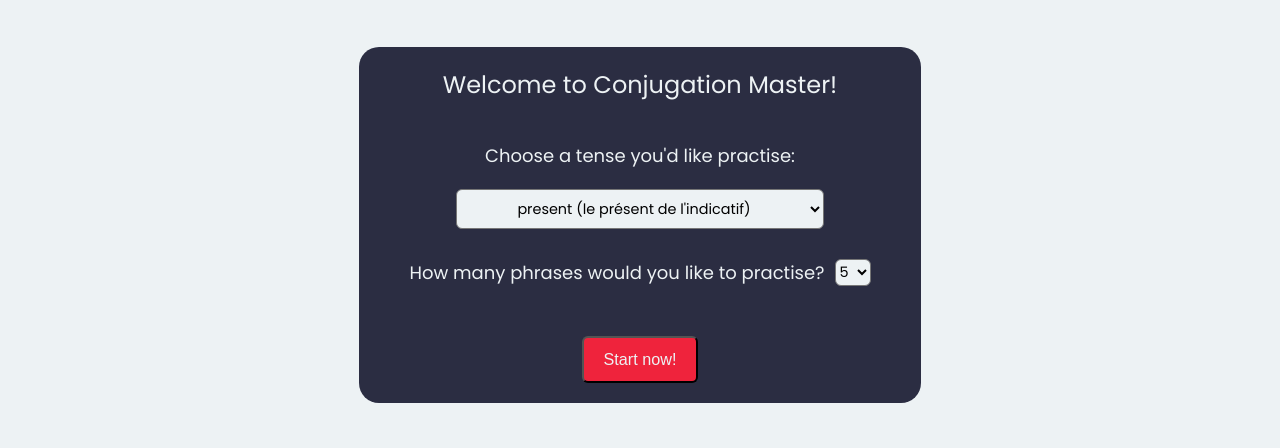
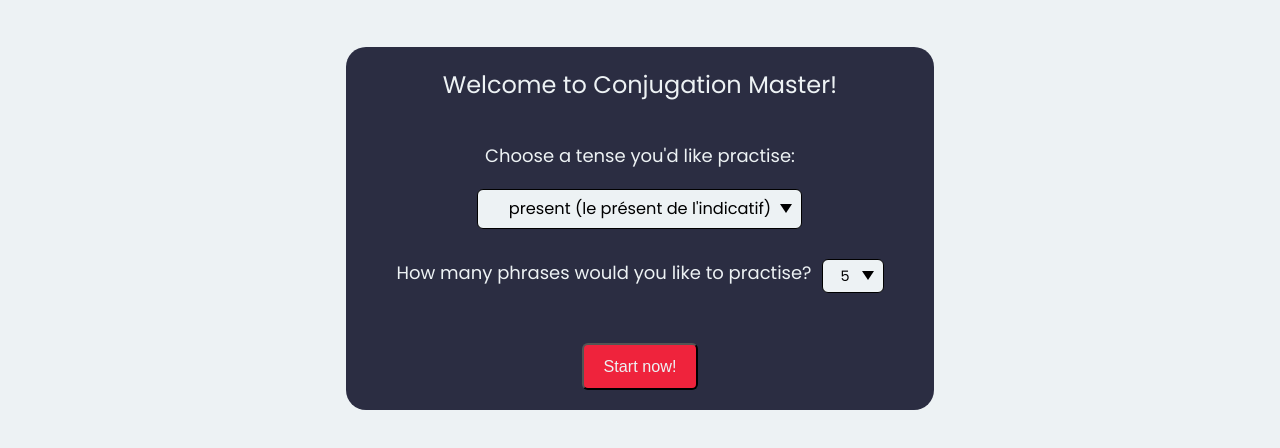
Before and after one commit to vladtsk/conjugation-netlify, a website with bundled scripts: page index.html in a window 1280 px wide. Shown: the part 94-542 px from the top of the page. Built offline with nearby package versions, Linux system fonts and the light colour scheme; no server answers.

Commit message:
Changing the default styling of select elements

```diff
--- a/src/pagesetup.js
+++ b/src/pagesetup.js
@@ -28,10 +28,14 @@ export async function showFirstPage() {
   labelTense.innerText = "Choose a tense you'd like practise:";
   tenseSelect.appendChild(labelTense);
 
+  const selectDiv = document.createElement("div");
+  selectDiv.classList.add("selectDiv");
+  tenseSelect.appendChild(selectDiv);
+
   const selectElement = document.createElement("select");
   selectElement.name = "tense";
   selectElement.id = "tense";
-  tenseSelect.appendChild(selectElement);
+  selectDiv.appendChild(selectElement);
 
   const optionPresent = document.createElement("option");
   optionPresent.value = "present";
@@ -59,10 +63,14 @@ export async function showFirstPage() {
   phrNbLabel.innerText = "How many phrases would you like to practise?";
   phrNbSection.appendChild(phrNbLabel);
 
+  const selectNbPhrasesDiv = document.createElement("div");
+  selectNbPhrasesDiv.classList.add("selectNbPhrasesDiv");
+  phrNbSection.appendChild(selectNbPhrasesDiv);
+
   const selectPhrNb = document.createElement("select");
   selectPhrNb.name = "phraseNb";
   selectPhrNb.id = "phraseNb";
-  phrNbSection.appendChild(selectPhrNb);
+  selectNbPhrasesDiv.appendChild(selectPhrNb);
 
   const phrNb5 = document.createElement("option");
   phrNb5.value = 5;
--- a/style.css
+++ b/style.css
@@ -2,6 +2,11 @@
 * {
   padding: 0;
   margin: 0;
+  box-sizing: border-box;
+}
+
+*::before,
+*::after {
   box-sizing: border-box;
 }
 
@@ -16,6 +21,13 @@ body {
   -moz-user-select: none;
   -ms-user-select: none;
   user-select: none;
+}
+
+input,
+button {
+  -webkit-appearance: none;
+  -moz-appearance: none;
+  appearance: none;
 }
 
 a {
@@ -111,26 +123,73 @@ main {
   gap: 20px;
 }
 
-.tense-section select {
+/*.tense-section select {
   text-align: center;
+}*/
+
+select {
+  -webkit-appearance: none;
+  -moz-appearance: none;
+  appearance: none;
+
+  background-color: #fff;
+  border: 1px solid #000;
+  color: #000;
+}
+
+.selectDiv,
+.selectNbPhrasesDiv {
+  position: relative;
+}
+
+.selectDiv::after,
+.selectNbPhrasesDiv::after {
+  content: "";
+  position: absolute;
+  right: 10px;
+  width: 0;
+  height: 0;
+
+  border-left: 6px solid transparent;
+  border-right: 6px solid transparent;
+  border-top: 9px solid #000;
+
+  pointer-events: none;
+}
+
+.selectDiv::after {
+  margin-top: 15px;
+}
+
+.selectNbPhrasesDiv::after {
+  margin-top: 12px;
 }
 
 #tense {
   color: black;
   background-color: var(--color-secondary);
   text-align: center;
-  width: 80%;
+
   border-radius: 6px;
   height: 40px;
   font-family: "Poppins", sans-serif;
+  font-size: 0.9em;
+  padding-inline: 30px;
+  padding-block: 5px;
+  margin-left: auto;
+  margin-right: auto;
+}
+
+/*
+.selectDiv option {
   font-size: 0.8em;
-  /*margin-left: auto;
-  margin-right: auto;*/
-}
+  text-align: center;
+}*/
 
 /* Styling the 'number of phrases' section */
 .nb-phrases {
   display: flex;
+  flex-wrap: nowrap;
   justify-content: center;
   text-align: center;
   margin-top: 30px;
@@ -140,10 +199,14 @@ main {
 #phraseNb {
   color: black;
   background-color: var(--color-secondary);
-
   border-radius: 6px;
   font-family: "Poppins", sans-serif;
   font-size: 0.8em;
+  width: fit-content;
+
+  padding-left: 18px;
+  padding-right: 28px;
+  padding-block: 6px;
 }
 
 /* Styling the start section */
@@ -277,8 +340,8 @@ main {
   text-align: center;
   padding: 10px;
   background-color: var(--color-secondary);
-  /*width: 100%;
-  height: 100%;*/
+  width: 100%;
+  height: 100%;
   border-radius: 6px;
 }
 
@@ -287,11 +350,13 @@ main {
 }
 
 input[disabled] {
-  background-color: #f2f2f2;
+  background-color: white;
+  opacity: 0.8;
   /*color: #383642;*/
 }
 button[disabled] {
-  background-color: #f2f2f2;
+  background-color: white;
+  opacity: 0.8;
 }
 
 .translation {
@@ -539,9 +604,14 @@ button[disabled] {
   padding-left: 20px;
   padding-right: 20px;
   border-radius: 6px;
-  /*background-color: var(--color-tertiary);
-  color: var(--color-secondary);*/
+  color: black;
+  background-color: var(--color-secondary);
+  /*color: var(--color-secondary);*/
   font-size: 0.9em;
+}
+
+#showSummary-btn:hover {
+  background-color: #faeeeb;
 }
 
 /* Styling the chart */
@@ -571,8 +641,8 @@ button[disabled] {
   .mainSection {
     padding-top: 20px;
     padding-bottom: 20px;
-    padding-left: 20px;
-    padding-right: 20px;
+    padding-left: 25px;
+    padding-right: 25px;
   }
   /*
   .phrase-section {
@@ -582,6 +652,40 @@ button[disabled] {
   .type-section input::placeholder {
     font-size: 16px;
   }
+
+  .nb-phrases label {
+    font-size: 0.9em;
+  }
+
+  #phraseNb {
+    font-size: 0.7em;
+  }
+
+  /*
+  .nb-phrases {
+    padding-left: 20px;
+    padding-right: 20px;
+    gap: 20px;
+  }
+
+  .selectNbPhrasesDiv::after {
+    top: 38%;
+  }
+
+  .nb-phrases {
+    margin-top: 30px;
+    gap: 5px;
+  }
+
+  #phraseNb {
+    padding-inline: 8px;
+    padding-block: 5px;
+    width: fit-content;
+
+    padding-left: 15px;
+    padding-right: 25px;
+    padding-block: 5px;
+  } */
 }
 
 @media screen and (max-width: 480px) {
@@ -592,8 +696,8 @@ button[disabled] {
 
   .mainSection {
     padding-top: 20px;
-    padding-left: 20px;
-    padding-right: 20px;
+    padding-left: 25px;
+    padding-right: 25px;
   }
 
   h1 {
@@ -609,7 +713,7 @@ button[disabled] {
   }
 
   .nb-phrases select {
-    width: 15%;
+    /*width: 20%;*/
     text-align: center;
   }
 
```
